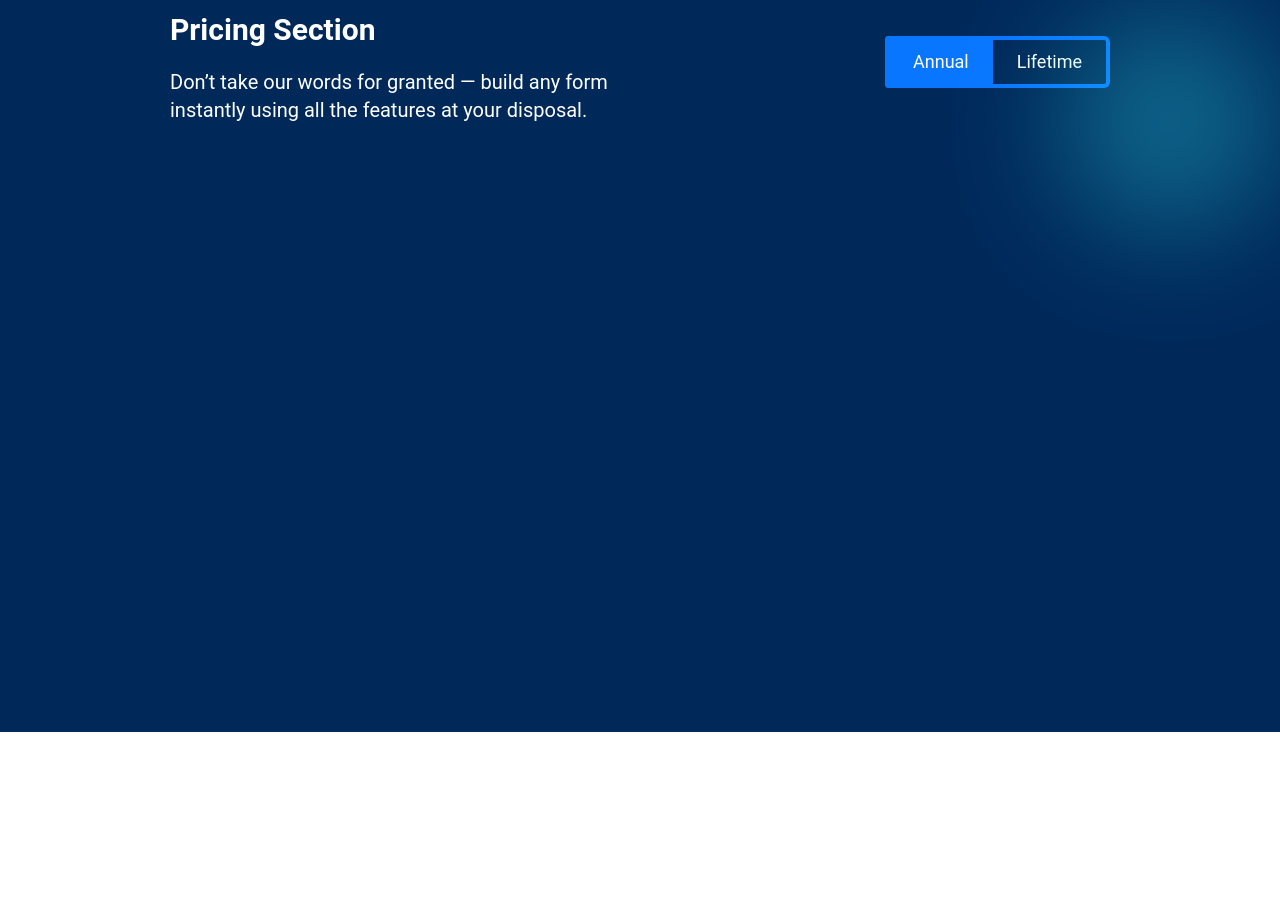
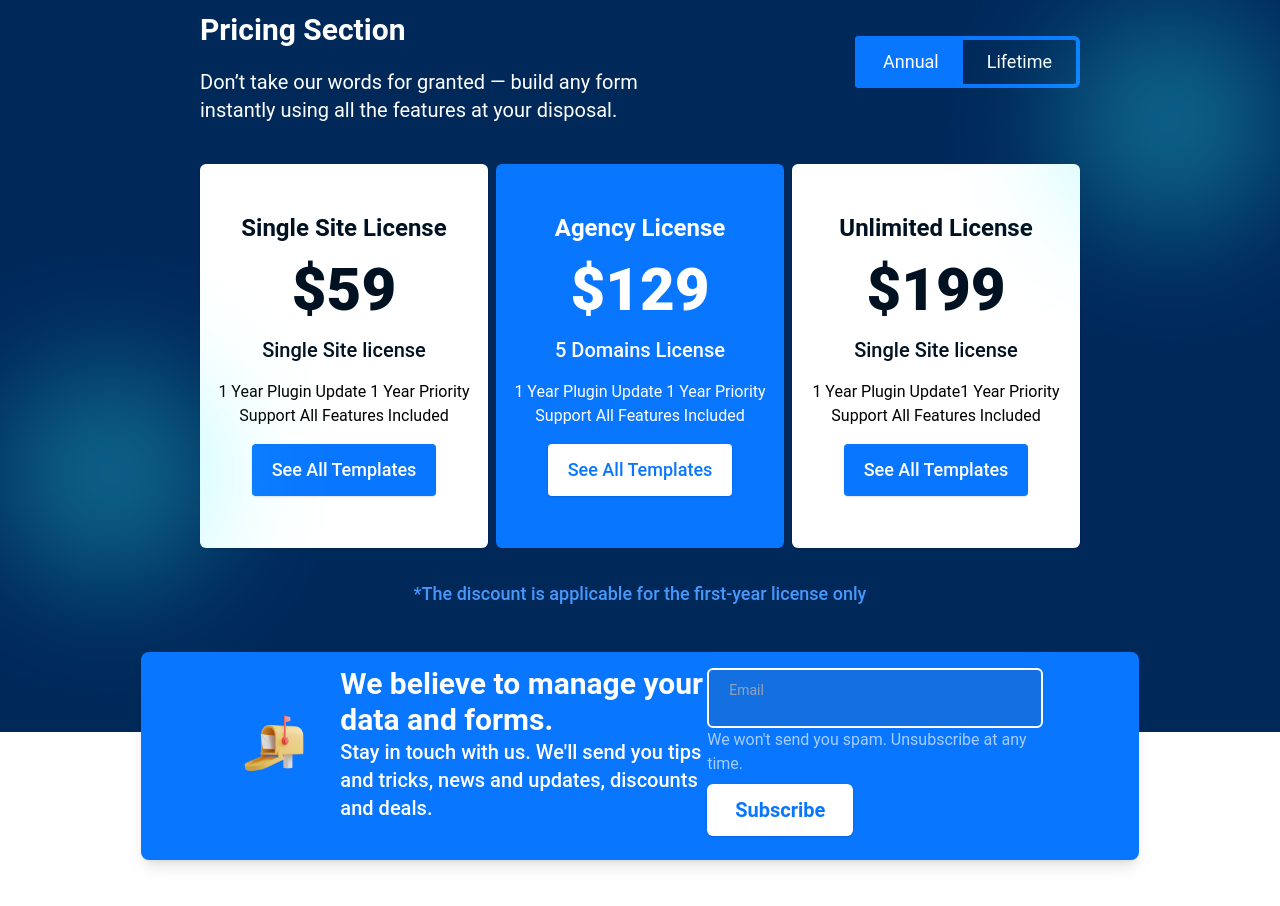
Before and after one commit to ronobir84/fluent-forms, a React (Vite) app: page / in a window 1280 px wide. Shown: the part 8500-9406 px from the top of the page. Before the commit the page ends 9232 px from the top, so only its background shows below. Built offline with nearby package versions, Linux system fonts and the light colour scheme.

Commit message:
add this footer section

```diff
--- a/src/LayOut/LayOut.jsx
+++ b/src/LayOut/LayOut.jsx
@@ -1,11 +1,13 @@
 import { Outlet } from "react-router-dom";
 import Navbar from "../Pages/Shared/Navbar/Navbar";
+import Footer from "../Pages/Shared/Footer/Footer";
 
 const LayOut = () => {
     return (
         <div>
             <Navbar></Navbar>
             <Outlet></Outlet>
+            <Footer></Footer>
         </div>
     );
 };
--- a/src/Pages/HomePage/PricingSection/PricingSection.jsx
+++ b/src/Pages/HomePage/PricingSection/PricingSection.jsx
@@ -1,11 +1,11 @@
 
 const PricingSection = () => {
     return (
-        <div className="w-full min-h-screen bg-[#00295A]">
+        <div className="w-full min-h-screen bg-[#00295A]  pb-28">
             <div>
                 <div className="w-[220px] h-[220px] bl-min bg-[#2FF3FF] absolute  right-0 mt-20      rounded-full "></div>
 
-                <div className="flex justify-between px-[170px] pt-20 ">
+                <div className="flex justify-between px-[200px] pt-20 ">
                     <div className="space-y-5">
                         <h2 className="text-3xl font-semibold text-white">Pricing Section</h2>
                         <p className="text-xl  text-white">Don’t take our words for granted — build any form <br /> instantly using all the features at your disposal. </p>
@@ -17,6 +17,49 @@ const PricingSection = () => {
                     </div>
                 </div>
 
+                <div className="w-[220px] h-[220px] bl-min bg-[#2FF3FF] absolute   mt-60      rounded-full "></div>
+
+                <div className="flex justify-between px-[200px] pt-10">
+
+                    {/* first card */}
+                    <div className="w-72 h-96 bg-[#FFFFFF] rounded-md shadow">
+                        <div className="text-center space-y-4 pt-12">
+                            <h3 className="text-2xl font-semibold text-[#001222]">Single Site License</h3>
+                            <h1 className="text-6xl text-[#001222] font-extrabold">$59</h1>
+                            <h4 className="text-xl text-[#001222] font-medium">Single Site license</h4>
+                            <p className="text-base text-black">1 Year Plugin Update 1 Year Priority Support All Features Included</p>
+                            <button className="text-lg px-5 py-3 bg-[#0976FF] text-white font-medium rounded shadow pt-3">See All Templates</button>
+                        </div>
+                    </div>
+
+                    {/* second card */}
+                    <div className="w-72 h-96 bg-[#0976FF] rounded-md shadow">
+                        <div className="text-center space-y-4 pt-12">
+                            <h3 className="text-2xl font-semibold text-[#FFFFFF]">Agency License</h3>
+                            <h1 className="text-6xl text-[#FFFFFF] font-extrabold">$129</h1>
+                            <h4 className="text-xl text-[#FFFFFF] font-medium">5 Domains License</h4>
+                            <p className="text-base text-white">  1 Year Plugin Update 1 Year Priority Support All Features Included</p>
+                            <button className="text-lg px-5 py-3 bg-[#FFFFFF] text-[#0976FF] font-medium rounded shadow pt-3">See All Templates</button>
+                        </div>
+                    </div>
+
+                    {/* third card */}
+                    <div className="w-72 h-96 bg-[#FFFFFF] rounded-md shadow">
+                        <div className="text-center space-y-4 pt-12">
+                            <h3 className="text-2xl font-semibold text-[#001222]">Unlimited License</h3>
+                            <h1 className="text-6xl text-[#001222] font-extrabold">$199</h1>
+                            <h4 className="text-xl text-[#001222] font-medium">Single Site license</h4>
+                            <p className="text-base text-black">1 Year Plugin Update1 Year Priority Support All Features Included</p>
+                            <button className="text-lg px-5 py-3 bg-[#0976FF] text-white font-medium rounded shadow pt-3">See All Templates</button>
+                        </div>
+                    </div>
+
+                </div>
+
+
+                <div>
+                    <h3 className="text-lg text-[#4898FC] font-medium text-center pt-8">*The discount is applicable for the first-year license only</h3>
+                </div>
             </div>
 
         </div>
--- a/src/Pages/Shared/Footer/Footer.jsx
+++ b/src/Pages/Shared/Footer/Footer.jsx
@@ -1,8 +1,39 @@
-import React from 'react';
-
+import logo from "../../../assets/image/logo.png"
+ import footerImg from "../../../assets/image/footer-1.png"
 const Footer = () => {
     return (
-        <div>
+        <div className='w-full h-[600px] bg-[#FFFFFF]'>
+            <div className='w-[78%] h-52 bg-[#0976FF] mx-auto relative bottom-20 rounded-lg shadow-lg '>
+                <div className="flex  items-center px-24">
+                    <div className="flex items-center gap-8">
+                        <div>
+                            <img className="w-40" src={footerImg} alt="" />
+                        </div>
+                        <div>
+                            <h2 className="text-3xl text-white font-semibold">We believe to manage  your data and forms.</h2>
+                            <p className="text-xl font-medium text-white">Stay in touch with us. We'll send you tips and tricks, news and updates, discounts and deals.</p>
+
+                        </div>
+
+                    </div>
+                    <div className="mt-4">
+
+                        <div>
+                            <div className="relative  w-max rounded-lg">
+                                <input className="peer rounded-md border-solid border-2 border-[#FFF] px-14 py-4 text-[#1B8EF8] focus:outline-none bg-[#146FE1]" type="text" placeholder="" />
+                                <label className="absolute -top-2 left-[10px] bg-white px-2 text-xs text-slate-400 duration-300 peer-placeholder-shown:left-[14px] peer-placeholder-shown:top-3  peer-placeholder-shown:bg-transparent peer-placeholder-shown:text-sm peer-focus:-top-2 peer-focus:left-[10px] peer-focus:bg-white peer-focus:text-xs peer-focus:text-blue-400" htmlFor="">Email</label>
+                            </div>
+                            <span className="text-base text-[#A7CEFF] mt-2">We won't send you spam. Unsubscribe at any time.</span>
+                        </div>
+                        <div>
+                            <button className="bg-[#FFFFFF] px-7 py-3 text-xl font-semibold text-[#0976FF] rounded-md shadow mt-2">Subscribe</button>
+                        </div>
+
+
+                    </div>
+                </div>
+
+            </div>
 
         </div>
     );
```
Also changed, not shown: src/assets/image/footer-1.png (added).
